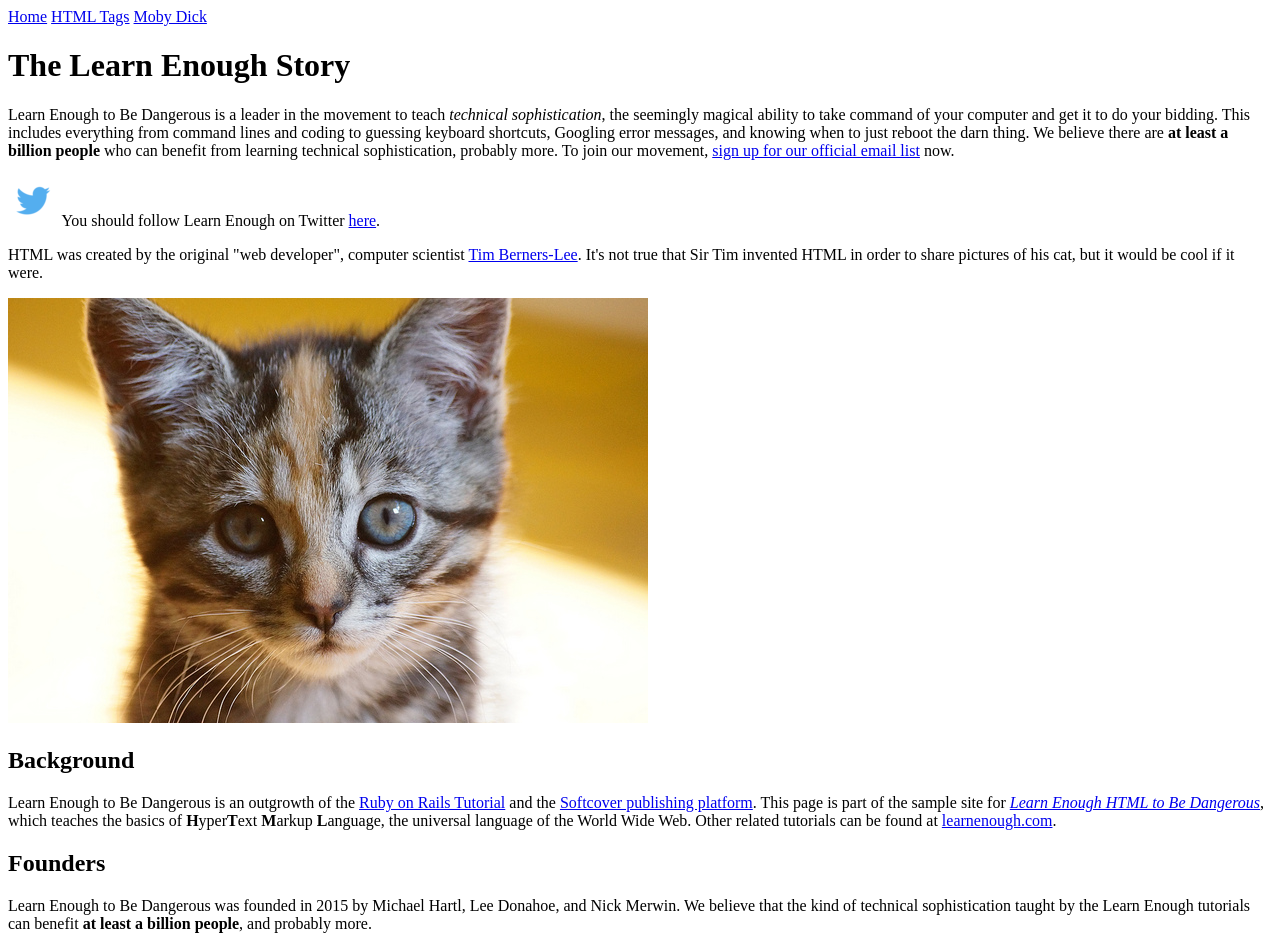
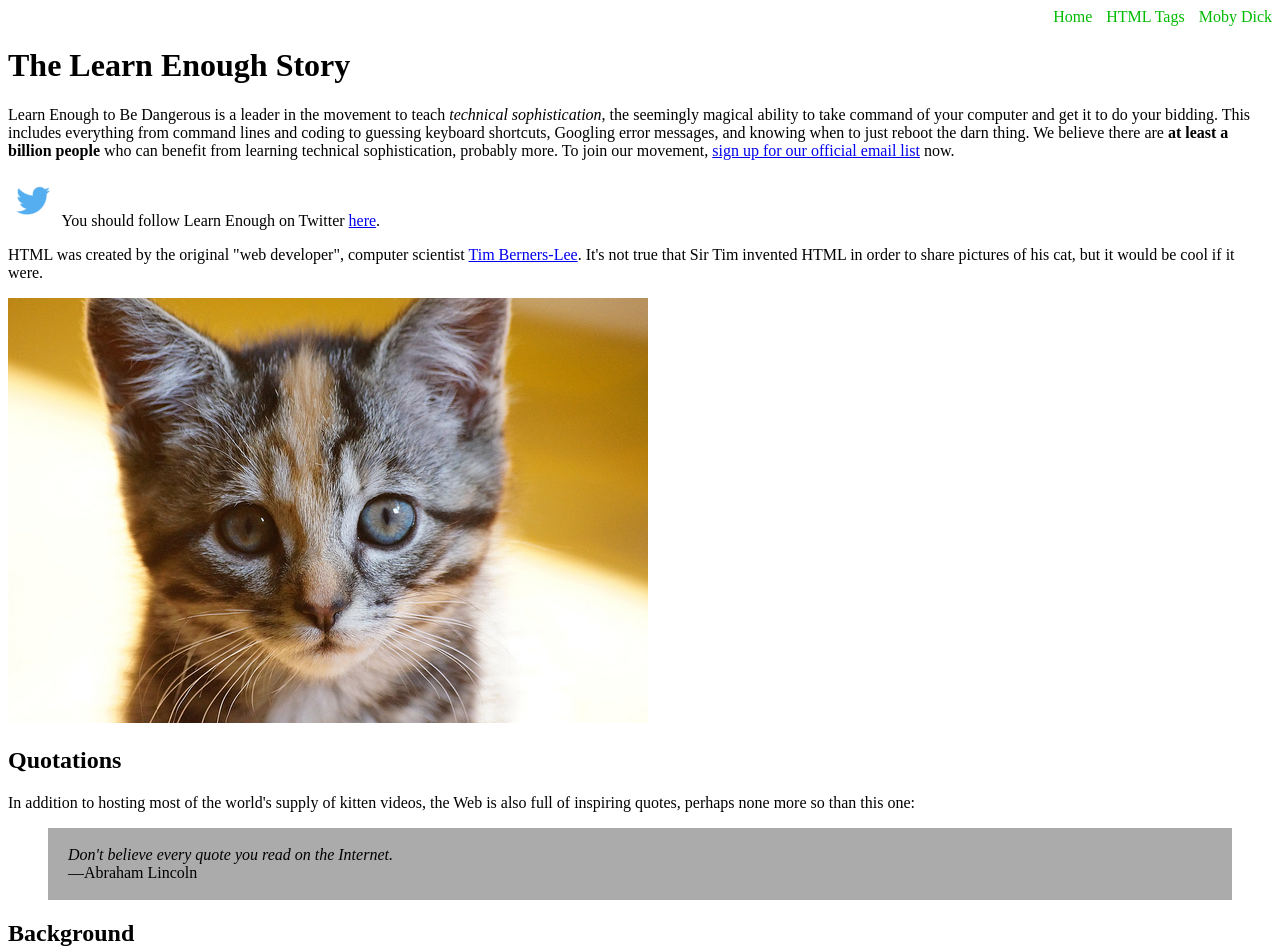
Before and after one commit to lcherbst/sample_website, a plain HTML site: page index.html in a window 1280 px wide. Shown: the top 952 px of the page. Drawn offline with Linux system fonts and the light colour scheme.

Commit message:
Add style sheet

```diff
--- /dev/null
+++ b/css/main.css
@@ -0,0 +1,12 @@
+.nav-menu{
+  text-align: right;
+}
+.nav-nonspacing{
+  text-decoration: none;
+  color: #0b0 !important;
+}
+.nav-spacing{
+  text-decoration: none;
+  color: #0b0 !important;
+  margin: 0 0 0 10px;
+}
--- a/index.html
+++ b/index.html
@@ -3,13 +3,14 @@
 <head>
   <meta charset="utf-8">
   <title>Learn Enough to Be Dangerous</title>
+<link rel="stylesheet" href="css/main.css"
 </head>
 <body>
-  <div>
-    <a href="index.html">Home</a>
-    <a href="tags.html">HTML Tags</a>
-    <a href="moby_dick.html">Moby Dick</a>
-</div>
+  <div id="main-nav" class="nav-menu">
+    <a href="index.html" class="nav-nonspacing">Home</a>
+    <a href="tags.html" class="nav-spacing">HTML Tags</a>
+    <a href="moby_dick.html" class="nav-spacing">Moby Dick</a>
+  </div>
   <h1>The Learn Enough Story</h1>
 
   <p>
@@ -41,6 +42,21 @@
       <a href="https://www.flickr.com/photos/deborah_s_perspective/14144861329">
         <img src="images/kitten.jpg" alt="An adorable kitten">
       </a>
+
+      <h2>Quotations</h2>
+
+      <p>
+        In addition to hosting most of the world's supply of kitten videos, the
+        Web is also full of inspiring quotes, perhaps none more so than this one:
+      </p>
+
+      <blockquote style="padding: 2px 20px; background: #ababab;">
+        <p>
+          <em>Don't believe every quote you read on the Internet.</em>
+          <br>
+          —Abraham Lincoln
+        </p>
+      </blockquote>
 
       <h2>Background</h2>
 
```
Also changed, not shown: moby_dick.html (+17 -12 lines), tags.html (+5 -5 lines).
